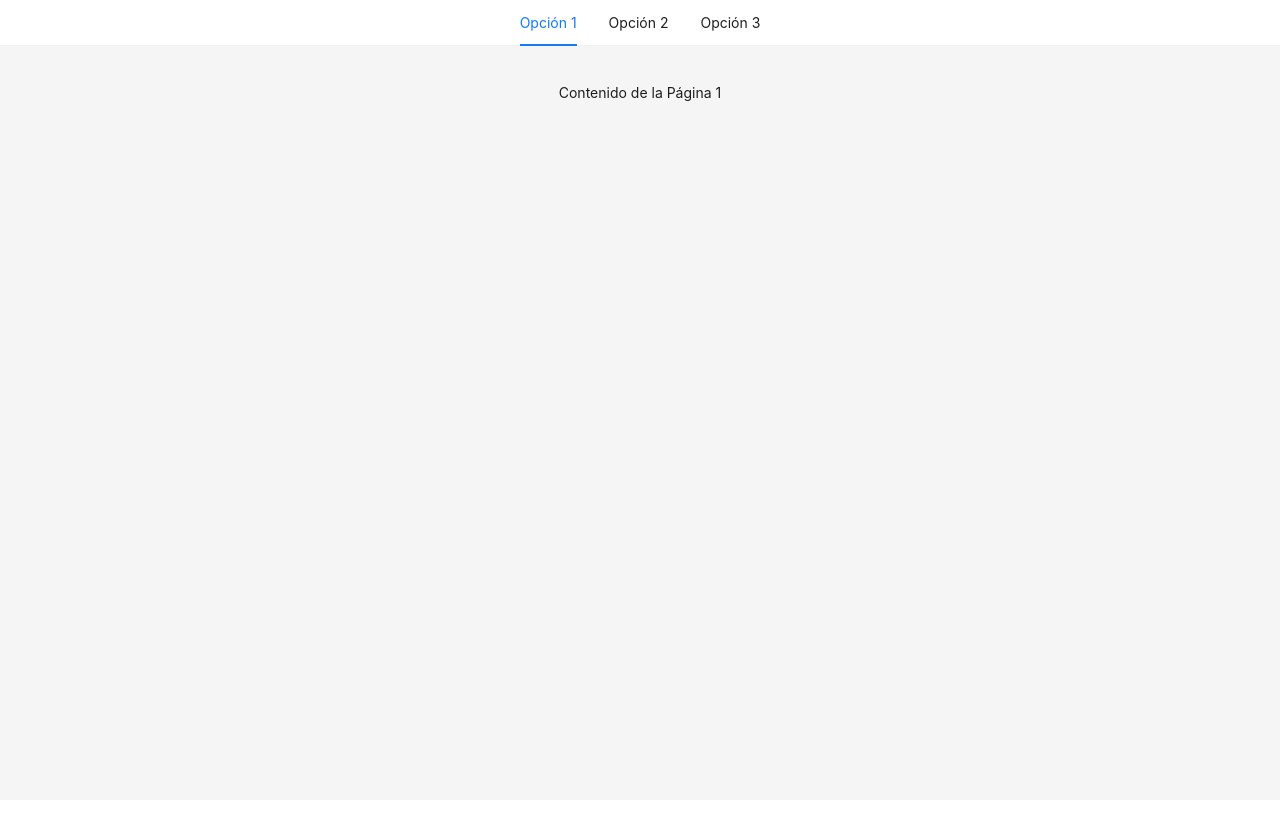
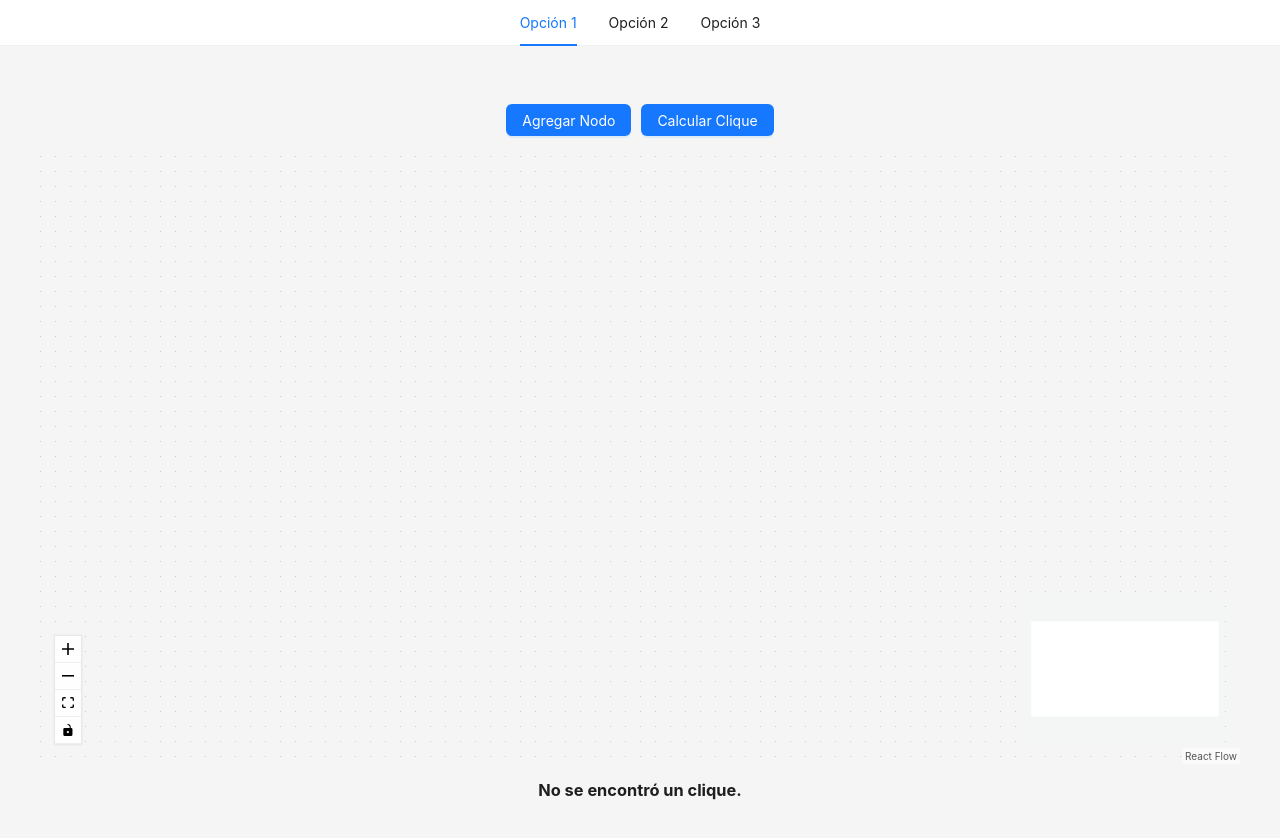
Before and after one commit to BrandonTurcios/proyectoAnalisisAlgoritmos, a React (Create React App) app: page / in a window 1280 px wide. Shown: the top 838 px of the page. Before the commit the page ends 800 px from the top, so only its background shows below. Built offline with nearby package versions, Linux system fonts and the light colour scheme.

Commit message:
funciona

```diff
--- a/package.json
+++ b/package.json
@@ -9,6 +9,7 @@
     "antd": "^5.22.3",
     "react": "^18.3.1",
     "react-dom": "^18.3.1",
+    "react-flow-renderer": "^10.3.17",
     "react-router-dom": "^7.0.2",
     "react-scripts": "5.0.1",
     "web-vitals": "^2.1.4"
--- a/src/pages/Page1.jsx
+++ b/src/pages/Page1.jsx
@@ -1,7 +1,153 @@
-import React from "react";
+import React, { useState, useCallback } from "react";
+import ReactFlow, {
+  addEdge,
+  Background,
+  Controls,
+  MiniMap,
+  useNodesState,
+  useEdgesState,
+} from "react-flow-renderer";
+import { Button, notification } from "antd";
 
 const Page1 = () => {
-  return <div>Contenido de la Página 1</div>;
+  const [nodes, setNodes, onNodesChange] = useNodesState([]);
+  const [edges, setEdges, onEdgesChange] = useEdgesState([]);
+  const [nodeId, setNodeId] = useState(1);
+  const [clique, setClique] = useState([]);
+
+
+  const addNode = () => {
+    const newNode = {
+      id: `${nodeId}`,
+      data: { label: `Nodo ${nodeId}` },
+      position: { x: Math.random() * 400, y: Math.random() * 400 },
+    };
+    setNodes((prevNodes) => [...prevNodes, newNode]);
+    setNodeId(nodeId + 1);
+    notification.success({
+      message: "Nodo agregado",
+      description: `Nodo ${nodeId} agregado correctamente.`,
+    });
+  };
+
+
+  const onConnect = useCallback(
+    (params) => {
+
+      const edgeExists = edges.some(
+        (edge) =>
+          (edge.source === params.source && edge.target === params.target) ||
+          (edge.source === params.target && edge.target === params.source)
+      );
+
+      if (edgeExists) {
+        notification.warning({
+          message: "Arista duplicada",
+          description: "Ya existe una conexión entre estos nodos.",
+        });
+        return;
+      }
+
+      setEdges((prevEdges) => addEdge(params, prevEdges));
+      notification.success({
+        message: "Arista agregada",
+        description: `Conexión establecida entre ${params.source} y ${params.target}.`,
+      });
+    },
+    [edges]
+  );
+
+  const isClique = (subset, adjacencyList) => {
+    for (let i = 0; i < subset.length; i++) {
+      for (let j = i + 1; j < subset.length; j++) {
+        if (!adjacencyList[subset[i]].includes(subset[j])) {
+          return false;
+        }
+      }
+    }
+    return true;
+  };
+
+  const generateSubsets = (arr) => {
+    const subsets = [];
+    const backtrack = (current, index) => {
+      if (index === arr.length) {
+        subsets.push([...current]);
+        return;
+      }
+      current.push(arr[index]);
+      backtrack(current, index + 1);
+      current.pop();
+      backtrack(current, index + 1);
+    };
+    backtrack([], 0);
+    return subsets;
+  };
+
+  const findClique = () => {
+    const adjacencyList = {};
+    nodes.forEach((node) => {
+      adjacencyList[node.id] = [];
+    });
+
+    edges.forEach(({ source, target }) => {
+      adjacencyList[source].push(target);
+      adjacencyList[target].push(source);
+    });
+
+    const subsets = generateSubsets(nodes.map((node) => node.id));
+    let maxClique = [];
+
+    subsets.forEach((subset) => {
+      if (isClique(subset, adjacencyList) && subset.length > maxClique.length) {
+        maxClique = subset;
+      }
+    });
+
+    setClique(maxClique);
+    notification.success({
+      message: "Clique encontrado",
+      description: maxClique.length
+        ? `Clique máximo: ${maxClique.join(", ")}`
+        : "No se encontró un clique.",
+    });
+  };
+
+  return (
+    <div style={{ height: "100vh", padding: "20px" }}>
+      <div style={{ marginBottom: "20px" }}>
+        <Button type="primary" onClick={addNode} style={{ marginRight: "10px" }}>
+          Agregar Nodo
+        </Button>
+        <Button type="primary" onClick={findClique}>
+          Calcular Clique
+        </Button>
+      </div>
+      <ReactFlow
+        nodes={nodes}
+        edges={edges}
+        onNodesChange={onNodesChange}
+        onEdgesChange={onEdgesChange}
+        onConnect={onConnect}
+        fitView
+        style={{ width: "100%", height: "80%" }}
+      >
+        <Background />
+        <MiniMap />
+        <Controls />
+      </ReactFlow>
+      <div>
+        {clique.length > 0 ? (
+          <h3>
+            Clique Encontrado:{" "}
+            <span style={{ color: "green" }}>{clique.join(", ")}</span>
+          </h3>
+        ) : (
+          <h3>No se encontró un clique.</h3>
+        )}
+      </div>
+    </div>
+  );
 };
 
 export default Page1;
```
Also changed, not shown: 1 other file (tests, documents, lock files or other folders).
